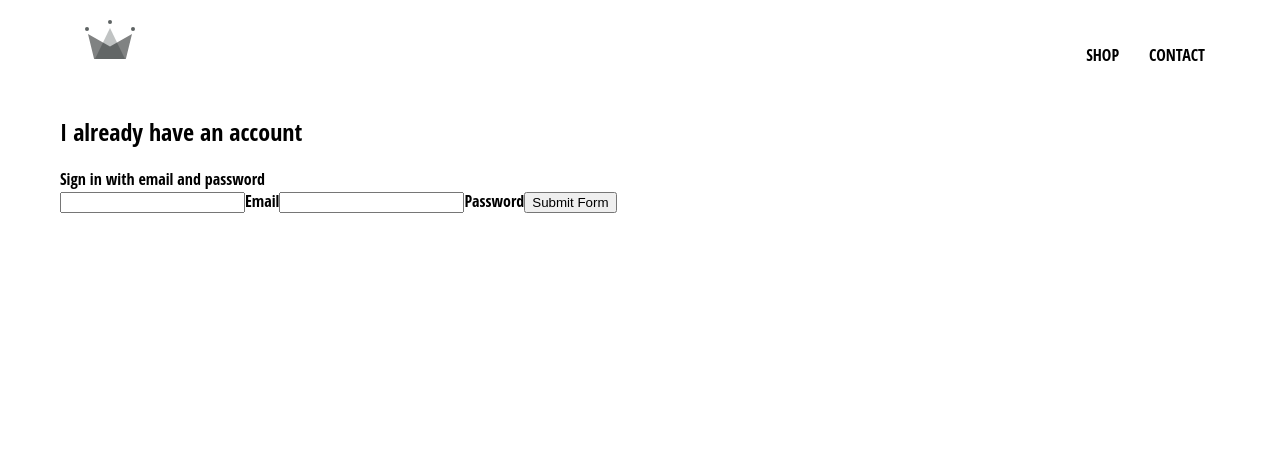
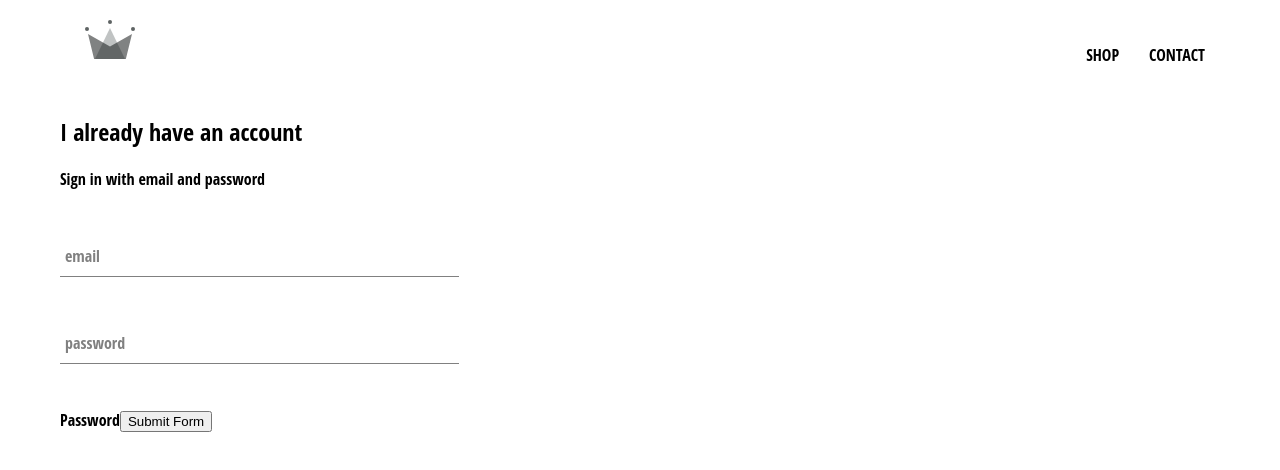
Before and after one commit to UcheSylvester/crwn-clothing, a React (Create React App) app: page /signin in a window 1280 px wide. Shown: the top 470 px of the page. Built offline with nearby package versions, Linux system fonts and the light colour scheme.

Commit message:
create form-input component, styled and connected to sign in component

```diff
--- /dev/null
+++ b/src/components/form-input/form-input.component.jsx
@@ -0,0 +1,21 @@
+import React from "react";
+
+import "./form-input.styles.scss";
+
+const FormInput = ({ handleChange, label, ...otherProps }) => (
+  <div className="group">
+    <input className="form-input" onChange={handleChange} {...otherProps} />
+
+    {label ? (
+      <label
+        className={`${
+          otherProps.value.length ? "shrink" : ""
+        } form-input-label`}
+      >
+        {label}
+      </label>
+    ) : null}
+  </div>
+);
+
+export default FormInput;
--- /dev/null
+++ b/src/components/form-input/form-input.styles.scss
@@ -0,0 +1,54 @@
+$sub-color: grey;
+$main-color: black;
+
+@mixin shrinkLabel {
+  top: -14px;
+  font-size: 12px;
+  color: $main-color;
+}
+
+.group {
+  position: relative;
+  margin: 45px 0;
+
+  .form-input {
+    background: none;
+    background-color: white;
+    color: $sub-color;
+    font-size: 18px;
+    padding: 10px 10px 10px 5px;
+    display: block;
+    width: 100%;
+    border: none;
+    border-radius: 0;
+    border-bottom: 1px solid $sub-color;
+    margin: 25px 0;
+
+    &:focus {
+      outline: none;
+    }
+
+    &:focus ~ .form-input-label {
+      @include shrinkLabel();
+    }
+  }
+
+  input[type="password"] {
+    letter-spacing: 0.3em;
+  }
+
+  .form-input-label {
+    color: $sub-color;
+    font-size: 16px;
+    font-weight: normal;
+    position: absolute;
+    pointer-events: none;
+    left: 5px;
+    top: 10px;
+    transition: 300ms ease all;
+
+    &.shrink {
+      @include shrinkLabel();
+    }
+  }
+}
--- a/src/components/sign-in/sign-in.component.jsx
+++ b/src/components/sign-in/sign-in.component.jsx
@@ -1,4 +1,6 @@
 import React from "react";
+
+import FormInput from "../form-input/form-input.component";
 
 import "./sign-in.styles.scss";
 
@@ -31,19 +33,22 @@
         <span>Sign in with email and password</span>
 
         <form onSubmit={this.handleSubmit}>
-          <input
+          <FormInput
             type="email"
             value={this.state.email}
-            onChange={this.handleInputChange}
+            handleChange={this.handleInputChange}
             name="email"
+            required
+            label="email"
           />
-          <label>Email</label>
 
-          <input
+          <FormInput
             type="password"
             value={this.state.password}
-            onChange={this.handleInputChange}
+            handleChange={this.handleInputChange}
             name="password"
+            required
+            label="password"
           />
           <label>Password</label>
 
--- a/src/components/sign-in/sign-in.styles.scss
+++ b/src/components/sign-in/sign-in.styles.scss
@@ -0,0 +1,3 @@
+.sign-in {
+  width: 30vw;
+}
```
